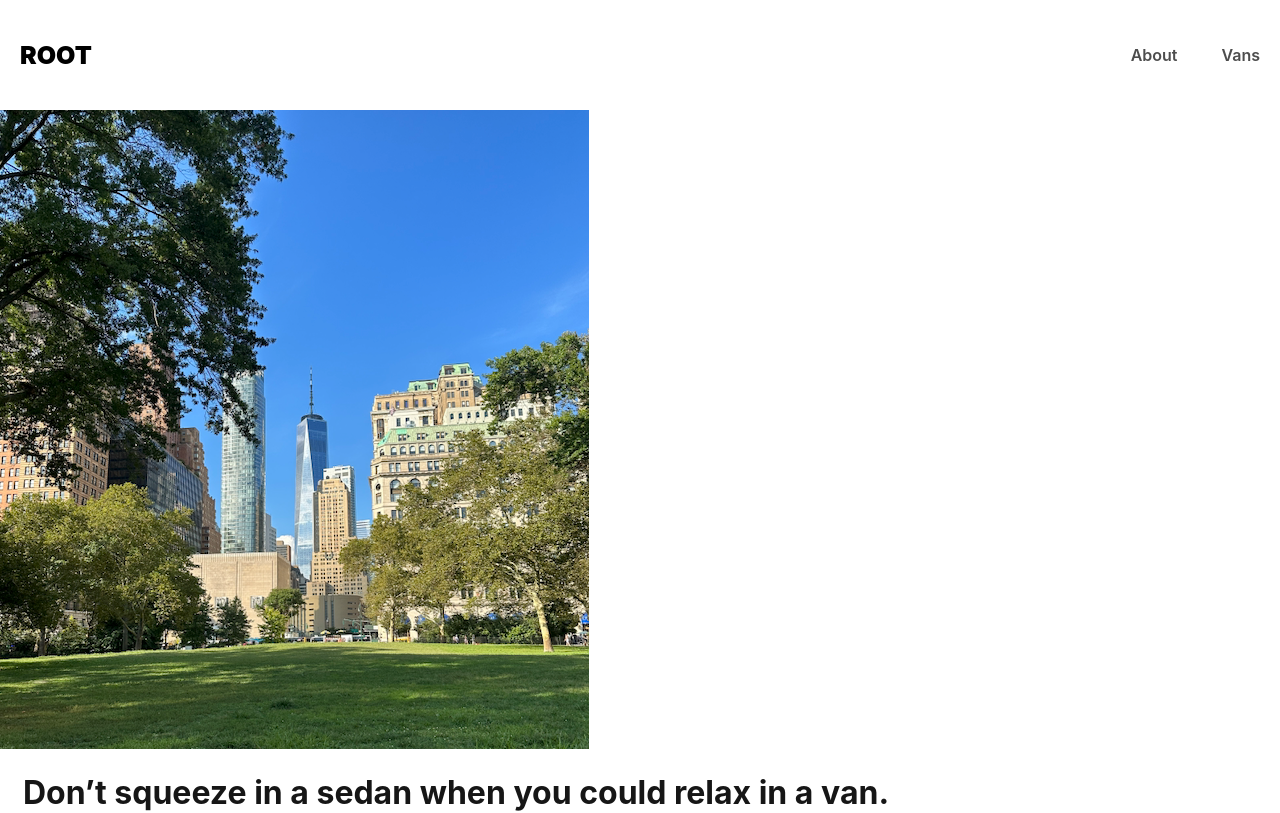
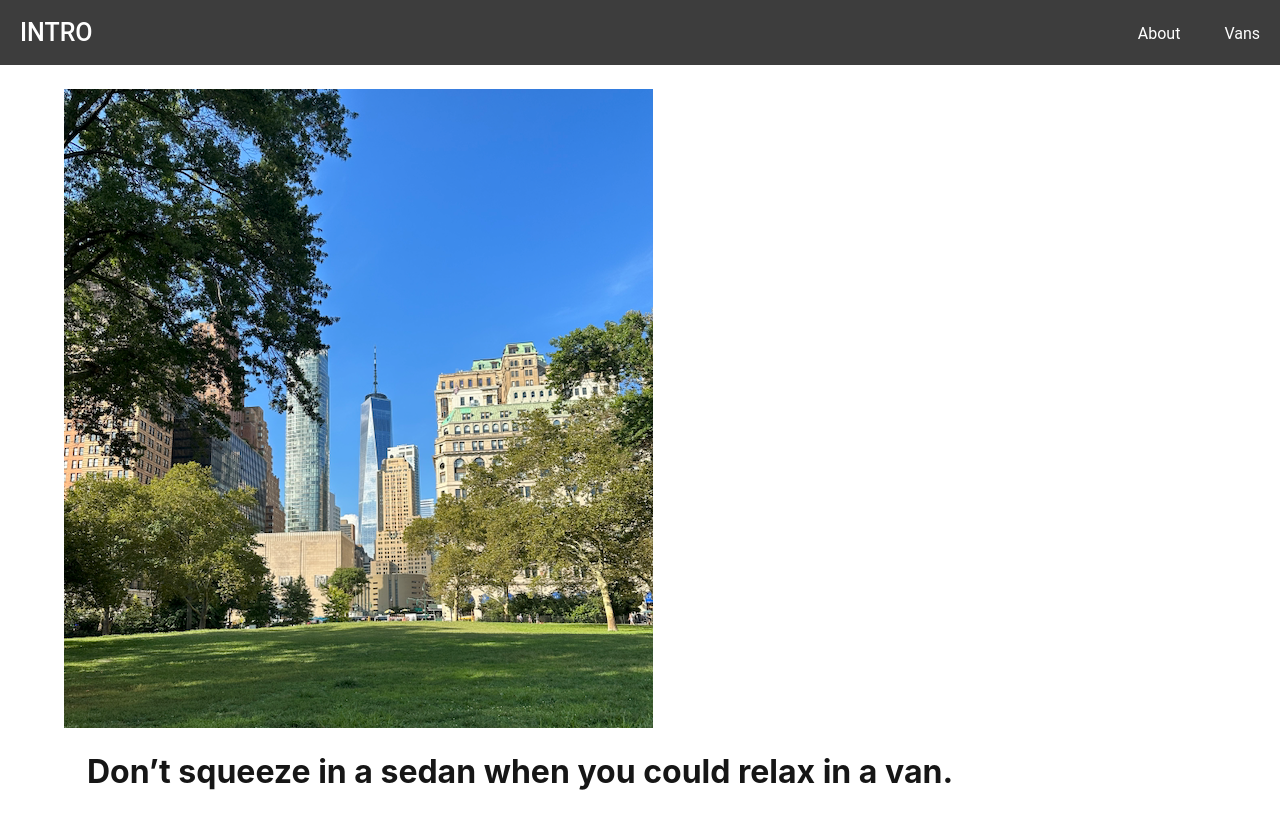
Before and after one commit to seungsooHa92/front-2io7t, a React (Vite) app: page /about in a window 1280 px wide. Shown: the top 813 px of the page. Built offline with nearby package versions, Linux system fonts and the light colour scheme.

Commit message:
feat: layout 구성

```diff
--- a/index.css
+++ b/index.css
@@ -2,41 +2,45 @@
   box-sizing: border-box;
 }
 
-html, body {
+html,
+body {
   margin: 0;
   padding: 0;
-  font-family: "Inter", sans-serif;
+  font-family: 'Inter', sans-serif;
 }
 
 body::-webkit-scrollbar {
-display: none;
+  display: none;
 }
 
 body {
--ms-overflow-style: none;
-scrollbar-width: none;
+  -ms-overflow-style: none;
+  scrollbar-width: none;
 }
 
 header {
-  height: 110px;
+  height: 65px;
   display: flex;
   align-items: center;
   padding-block: 10px;
+  background: #161616d4;
 }
 
 header .site-logo {
-  color: black;
+  color: white;
   margin-right: auto;
   text-transform: uppercase;
-  font-weight: 900;
+  font-weight: 500;
   font-size: 25px;
+  font-family: 'Roboto', 'Helvetica', 'Arial', sans-serif;
 }
 
 header a {
   text-decoration: none;
-  color: #4D4D4D;
-  font-weight: 600;
+  color: white;
+  font-weight: 400;
   padding: 5px 20px;
+  font-family: 'Roboto', 'Helvetica', 'Arial', sans-serif;
 }
 
 header a:hover {
@@ -49,12 +53,12 @@ header a:hover {
   text-align: center;
   text-decoration: none;
   border: none;
-  padding: .75rem 1.375rem;
+  padding: 0.75rem 1.375rem;
   color: initial;
   font-weight: 700;
   border-radius: 5px;
   cursor: pointer;
-  transition: transform .1s ease-in-out;
+  transition: transform 0.1s ease-in-out;
 }
 
 .link-button:hover {
@@ -63,7 +67,9 @@ header a:hover {
 
 /*** HOME PAGE ***/
 .home-container {
-  background: linear-gradient(0deg, rgba(0, 0, 0, 0.46), rgba(0, 0, 0, 0.46)), url("./assets/images/home-hero.png") no-repeat center center;
+  background:
+    linear-gradient(0deg, rgba(0, 0, 0, 0.46), rgba(0, 0, 0, 0.46)),
+    url('./assets/images/home-hero.png') no-repeat center center;
   -webkit-background-size: cover;
   -moz-background-size: cover;
   -o-background-size: cover;
@@ -87,22 +93,21 @@ header a:hover {
   display: inline-block;
   text-align: center;
   text-decoration: none;
-  background-color: #FF8C38;
+  background-color: #ff8c38;
   border: none;
   width: 100%;
   margin-top: 27px;
-  padding-block: .75rem;
+  padding-block: 0.75rem;
   color: white;
   font-weight: 700;
   border-radius: 5px;
   cursor: pointer;
-  transition: transform .1s ease-in-out;
+  transition: transform 0.1s ease-in-out;
 }
 
 .home-container a:hover {
   transform: translate(1px, 1px);
 }
-
 
 /*** ABOUT PAGE ***/
 .about-hero-image {
@@ -124,7 +129,7 @@ header a:hover {
 }
 
 .about-page-cta {
-  background-color: #FFCC8D;
+  background-color: #ffcc8d;
   color: #161616;
   padding-inline: 32px;
   padding-bottom: 32px;
--- a/package.json
+++ b/package.json
@@ -14,6 +14,7 @@
   "dependencies": {
     "@emotion/react": "^11.11.1",
     "@emotion/styled": "^11.10.4",
+    "@fontsource/roboto": "^5.0.12",
     "@mui/material": "^5.15.15",
     "@tanstack/react-query": "^5.28.14",
     "axios": "^1.6.8",
--- a/src/App.tsx
+++ b/src/App.tsx
@@ -1,5 +1,6 @@
 import { Suspense } from 'react'
-import { BrowserRouter, Link, Route, Routes } from 'react-router-dom'
+import { BrowserRouter, Route, Routes } from 'react-router-dom'
+import Layout from './components/Layout'
 import LoadingScreen from './LoadingLayout'
 import About from './pages/About'
 import Home from './pages/Home'
@@ -9,21 +10,14 @@ import Vans from './pages/Vans'
 export default function App() {
   return (
     <BrowserRouter>
-      <header>
-        <Link className="site-logo" to="/">
-          ROOT
-        </Link>
-        <nav>
-          <Link to="/about"> About</Link>
-          <Link to="/vans"> Vans</Link>
-        </nav>
-      </header>
       <Suspense fallback={<LoadingScreen />}>
         <Routes>
-          <Route path="/" element={<Home />}></Route>
-          <Route path="/about" element={<About />}></Route>
-          <Route path="/vans" element={<Vans />}></Route>
-          <Route path="/vans/:id" element={<VanDetailPage />}></Route>
+          <Route element={<Layout />}>
+            <Route path="/" element={<Home />}></Route>
+            <Route path="/about" element={<About />}></Route>
+            <Route path="/vans" element={<Vans />}></Route>
+            <Route path="/vans/:id" element={<VanDetailPage />}></Route>
+          </Route>
         </Routes>
       </Suspense>
     </BrowserRouter>
--- /dev/null
+++ b/src/components/Header.tsx
@@ -0,0 +1,15 @@
+import { Link } from 'react-router-dom'
+
+export default function Header() {
+  return (
+    <header>
+      <Link className="site-logo" to="/">
+        Intro
+      </Link>
+      <nav>
+        <Link to="/about"> About</Link>
+        <Link to="/vans"> Vans</Link>
+      </nav>
+    </header>
+  )
+}
--- /dev/null
+++ b/src/components/Layout.tsx
@@ -0,0 +1,11 @@
+import { Outlet } from 'react-router-dom'
+import Header from './Header'
+
+export default function Layout() {
+  return (
+    <>
+      <Header />
+      <Outlet />
+    </>
+  )
+}
--- a/src/pages/About.tsx
+++ b/src/pages/About.tsx
@@ -1,8 +1,10 @@
+import { Container } from '@mui/material'
+import { Link } from 'react-router-dom'
 import bgImg from '../assets/images/about-hero.png'
-import { Link } from 'react-router-dom'
 
 export default function About() {
   return (
+    <Container sx={{ width: '100%', height: '100%', marginTop: '24px' }}>
       <div className="about-page-container">
         <img src={bgImg} className="about-hero-image" />
         <div className="about-page-content">
@@ -28,5 +30,6 @@ export default function About() {
           </Link>
         </div>
       </div>
+    </Container>
   )
 }
--- a/src/pages/Home.tsx
+++ b/src/pages/Home.tsx
@@ -1,14 +1,44 @@
-import { Link } from 'react-router-dom'
+import emotionStyled from '@emotion/styled'
+import { Container } from '@mui/material'
+import Typography from '@mui/material/Typography'
 
 export default function Home() {
   return (
-    <div className="home-container">
-      <h1>You got the travel plans, we got the travel vans.</h1>
-      <p>
-        Add adventure to your life by joining the #vanlife movement. Rent the
-        perfect van to make your perfect road trip.
-      </p>
-      <Link to="vans">Find your van</Link>
-    </div>
+    <Container sx={{ width: '100%', height: '100%', marginTop: '24px' }}>
+      <ImgContainer>
+        <ImgOverlayContainer>
+          <Typography
+            variant="h2"
+            gutterBottom
+            sx={{
+              color: 'white',
+              fontSize: { xs: '2.75rem', sm: '3.75rem' },
+            }}
+          >
+            You got the travel plans,
+            <br /> we got the travel plans
+          </Typography>
+        </ImgOverlayContainer>
+      </ImgContainer>
+    </Container>
   )
 }
+
+const ImgContainer = emotionStyled.div`
+  position: relative;
+  width: 100%;
+  height: 400px;
+  background-image: url('/home.png');
+  background-size: cover;
+  background-position: center;
+`
+const ImgOverlayContainer = emotionStyled.div`
+position: absolute;
+padding:16px;
+top: 0;
+left: 0;
+right: 0;
+bottom: 0;
+background-color: rgba(0, 0, 0, 0.25); /* 검은색 오버레이, 투명도 조정 가능 */
+display: flex;
+align-items: start;`
```
Also changed, not shown: public/home.png (added), 1 other file (tests, documents, lock files or other folders). Lines whose indentation alone changed are shown as unchanged.
